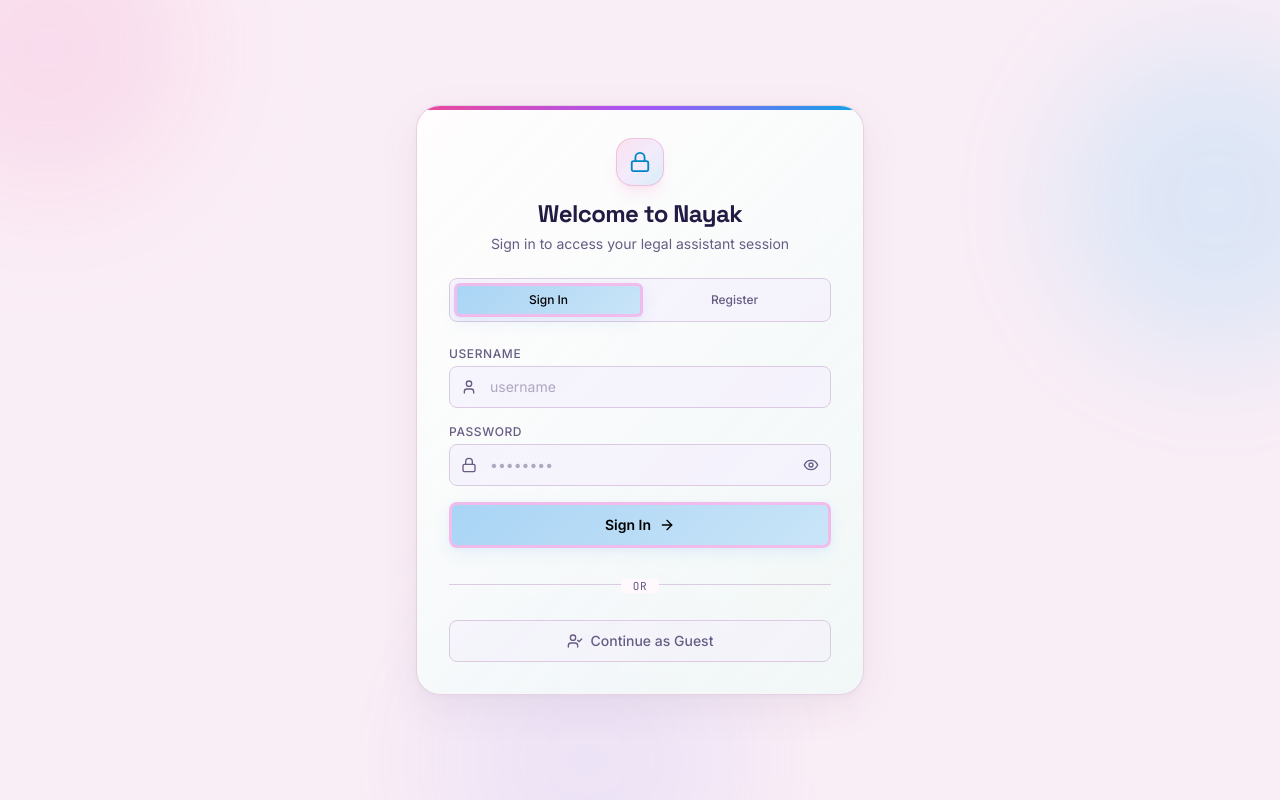
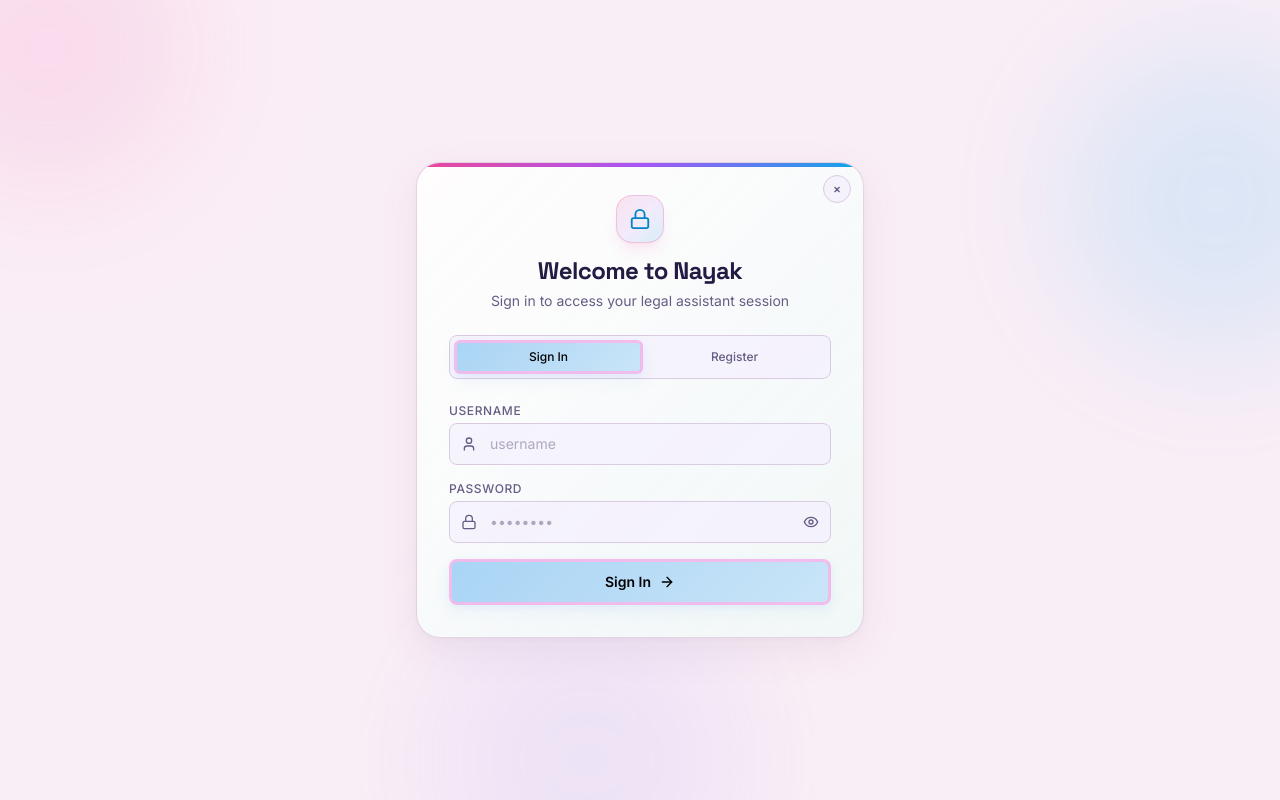
Before and after one commit to Revenant-1/Nayak, a React (Vite) app in the folder frontend/: page / in a window 1280 px wide. Built offline with nearby package versions, Linux system fonts and the light colour scheme; no server answers.

Commit message:
Removed the guest authentication and lets the other use the simple view

```diff
--- a/frontend/src/App.jsx
+++ b/frontend/src/App.jsx
@@ -34,7 +34,15 @@
 // guest-login | authenticated | auth-error
 const initialAuthStatus = (() => {
   const token = localStorage.getItem('auth_token')
-  return token ? 'checking-token' : 'idle'
+  if (!token) return 'idle'
+
+  try {
+    const savedUser = JSON.parse(localStorage.getItem('nayak_user') || 'null')
+    const isGuestUser = savedUser?.user_type === 'guest' || savedUser?.isGuest
+    return isGuestUser ? 'idle' : 'checking-token'
+  } catch {
+    return 'checking-token'
+  }
 })()
 
 // Session state machine values:
@@ -57,6 +65,7 @@
     useState(initialAuthStatus)
 
   const [authError, setAuthError] = useState(null)
+  const [showLogin, setShowLogin] = useState(true)
 
   const [sessionStatus, setSessionStatus] = useState(
     initialSessionStatus,
@@ -87,7 +96,13 @@
   const [showScheme, setShowScheme] =
     useState(false)
 
-  const currentUser = JSON.parse(localStorage.getItem('nayak_user') || 'null')
+  const currentUser = (() => {
+    try {
+      return JSON.parse(localStorage.getItem('nayak_user') || 'null')
+    } catch {
+      return null
+    }
+  })()
   const canRaiseGrievance = currentUser?.user_type !== 'guest' && !currentUser?.isGuest
 
   const [menuOpen, setMenuOpen] = useState(false)
@@ -188,6 +203,7 @@
     async () => {
       setAuthStatus('authenticated')
       setAuthError(null)
+      setShowLogin(false)
       setSessionStatus('creating-session')
 
       setSystemMessage(
@@ -198,6 +214,14 @@
     },
     [createSession],
   )
+
+  const handleCancelLogin = useCallback(() => {
+    setShowLogin(false)
+    setAuthStatus('idle')
+    setAuthError(null)
+    setSessionStatus('initializing')
+    setSystemMessage('Preparing your assistant…')
+  }, [])
 
   const addUserMessage = useCallback(
     (userText) => {
@@ -241,10 +265,32 @@
 
   // Verify saved token on first load
   useEffect(() => {
-    const token =
-      localStorage.getItem('auth_token')
+    const token = localStorage.getItem('auth_token')
 
     if (!token) {
+      setAuthStatus('idle')
+      setSessionStatus('initializing')
+      return
+    }
+
+    try {
+      const savedUser = JSON.parse(localStorage.getItem('nayak_user') || 'null')
+      const isGuestUser = savedUser?.user_type === 'guest' || savedUser?.isGuest
+
+      if (isGuestUser) {
+        localStorage.removeItem('auth_token')
+        localStorage.removeItem('nayak_user')
+        localStorage.removeItem('nayak_session_id')
+        setSessionId(null)
+        setAuthStatus('idle')
+        setSessionStatus('initializing')
+        return
+      }
+    } catch {
+      localStorage.removeItem('auth_token')
+      localStorage.removeItem('nayak_user')
+      localStorage.removeItem('nayak_session_id')
+      setSessionId(null)
       setAuthStatus('idle')
       setSessionStatus('initializing')
       return
@@ -397,6 +443,7 @@
     setSessionId(null)
     setMessages([])
     setAuthStatus('idle')
+    setShowLogin(true)
     setSessionStatus('initializing')
     setAuthError(null)
 
@@ -483,13 +530,14 @@
     error: 'error',
   }[status]
 
-  if (!isAuthenticated) {
+  if (!isAuthenticated && showLogin) {
     return (
       <Login
         onLoginSuccess={handleLoginSuccess}
         onAuthStatusChange={
           handleAuthStatusChange
         }
+        onCancel={handleCancelLogin}
       />
     )
   }
--- a/frontend/src/components/Login.jsx
+++ b/frontend/src/components/Login.jsx
@@ -1,4 +1,4 @@
-import { useState } from 'react'
+import { useState } from "react";
 
 import {
   Lock,
@@ -11,106 +11,105 @@
   Eye,
   EyeOff,
   RefreshCw,
-} from 'lucide-react'
+} from "lucide-react";
 
-import { api } from '../lib/api.js'
+import { api } from "../lib/api.js";
 
-export default function Login({ onLoginSuccess, onAuthStatusChange }) {
-  const [isRegister, setIsRegister] = useState(false)
-  const [username, setUsername] = useState('')
-  const [email, setEmail] = useState('')
-  const [password, setPassword] = useState('')
-  const [showPassword, setShowPassword] = useState(false)
-  const [loading, setLoading] = useState(false)
-  const [statusText, setStatusText] = useState('')
-  const [error, setError] = useState('')
-  const [retryCount, setRetryCount] = useState(0)
+export default function Login({ onLoginSuccess, onAuthStatusChange, onCancel }) {
+  const [isRegister, setIsRegister] = useState(false);
+  const [username, setUsername] = useState("");
+  const [email, setEmail] = useState("");
+  const [password, setPassword] = useState("");
+  const [showPassword, setShowPassword] = useState(false);
+  const [loading, setLoading] = useState(false);
+  const [statusText, setStatusText] = useState("");
+  const [error, setError] = useState("");
+  const [retryCount, setRetryCount] = useState(0);
 
-  const MAX_RETRIES = 1
+  const MAX_RETRIES = 1;
 
-  const runAuthFlow = async (label, authState, action, isGuest = false) => {
-    setError('')
-    setStatusText(label)
-    onAuthStatusChange?.(authState)
-    setLoading(true)
+  const runAuthFlow = async (label, authState, action) => {
+    setError("");
+    setStatusText(label);
+    onAuthStatusChange?.(authState);
+    setLoading(true);
 
     try {
-      const data = await action()
+      const data = await action();
 
       const userObj = {
         user_id: data.user_id,
         username: data.username,
         user_type: data.user_type,
-        ...(isGuest ? {} : isRegister ? { email } : {}),
-        isGuest,
-      }
+      };
 
-      localStorage.setItem('auth_token', data.token)
-      localStorage.setItem('nayak_user', JSON.stringify(userObj))
+      localStorage.setItem("auth_token", data.token);
+      localStorage.setItem("nayak_user", JSON.stringify(userObj));
 
-      onAuthStatusChange?.('authenticated')
-      await onLoginSuccess(userObj)
+      onAuthStatusChange?.("authenticated");
+      await onLoginSuccess(userObj);
     } catch (err) {
       const isNetwork =
-        err?.message?.includes('fetch') ||
-        err?.message?.includes('Network')
+        err?.message?.includes("fetch") || err?.message?.includes("Network");
 
       const message = isNetwork
-        ? 'Could not reach the backend. Check the API server.'
-        : `Authentication failed: ${err.message}`
+        ? "Could not reach the backend. Check the API server."
+        : `Authentication failed: ${err.message}`;
 
-      setError(message)
-      onAuthStatusChange?.('auth-error', message)
+      setError(message);
+      onAuthStatusChange?.("auth-error", message);
     } finally {
-      setLoading(false)
-      setStatusText('')
+      setLoading(false);
+      setStatusText("");
     }
-  }
+  };
 
   const handleSubmit = async (e) => {
-    e.preventDefault()
+    e.preventDefault();
 
-    if (loading) return
+    if (loading) return;
 
     await runAuthFlow(
-      isRegister ? 'Creating your account…' : 'Signing you in…',
-      isRegister ? 'registering' : 'signing-in',
+      isRegister ? "Creating your account…" : "Signing you in…",
+      isRegister ? "registering" : "signing-in",
       () =>
         isRegister
           ? api.register({ username, email, password })
           : api.login({ username, password }),
-    )
+    );
+  };
+
+  async function handleCancel() {
+    setLoading(false);
+    setError("");
+    setStatusText("");
+
+    if (onCancel) {
+      onCancel();
+      return;
+    }
+
+    if (onAuthStatusChange) {
+      onAuthStatusChange("idle");
+    }
   }
+  const handleRetry = async () => {
+    if (loading) return;
 
-  const handleRetry = async () => {
-    if (loading) return
-
-    setRetryCount((prev) => prev + 1)
+    setRetryCount((prev) => prev + 1);
 
     await runAuthFlow(
-      isRegister ? 'Creating your account…' : 'Signing you in…',
-      isRegister ? 'registering' : 'signing-in',
+      isRegister ? "Creating your account…" : "Signing you in…",
+      isRegister ? "registering" : "signing-in",
       () =>
         isRegister
           ? api.register({ username, email, password })
           : api.login({ username, password }),
-    )
-  }
-
-  const handleGuestLogin = async () => {
-    if (loading) return
-
-    await runAuthFlow(
-      'Launching guest access…',
-      'guest-login',
-      () => api.guestLogin(),
-      true,
-    )
-  }
+    );
+  };
 
   return (
     <div className="relative flex h-screen w-screen items-center justify-center overflow-hidden bg-void px-4 font-body text-ink">
-
       {/* Background atmosphere */}
       <div className="pointer-events-none absolute inset-0 overflow-hidden">
         <div className="absolute -left-24 -top-24 h-72 w-72 rounded-full bg-pink-400/15 blur-3xl dark:bg-pink-500/10" />
@@ -122,41 +121,48 @@
 
       {/* Login Card */}
       <div className="glass relative z-10 w-full max-w-md overflow-hidden rounded-3xl p-8">
+        <button
+          type="button"
+          onClick={handleCancel}
+          className="absolute right-3 top-3 inline-flex h-7 w-7 items-center justify-center rounded-full border border-line bg-panel-hi/80 text-xs font-semibold text-mist transition hover:border-pink-500/40 hover:text-ink"
+          aria-label="Cancel login"
+          title="Cancel"
+        >
+          ×
+        </button>
 
         {/* Accent line */}
         <div className="absolute inset-x-0 top-0 h-1 bg-gradient-to-r from-pink-500 via-purple-500 to-sky-500" />
 
         {/* Header */}
         <div className="mb-6 text-center">
-
           <div className="mx-auto mb-3 flex h-12 w-12 items-center justify-center rounded-2xl border border-pink-500/25 bg-gradient-to-br from-pink-500/15 via-purple-500/10 to-sky-500/15 text-sky-600 shadow-lg shadow-pink-500/10 dark:text-sky-300">
             <Lock size={22} />
           </div>
 
           <h2 className="font-display text-2xl font-bold tracking-tight text-ink">
-            {isRegister ? 'Create an Account' : 'Welcome to Nayak'}
+            {isRegister ? "Create an Account" : "Welcome to Nayak"}
           </h2>
 
           <p className="mt-1 text-sm text-mist">
             {isRegister
-              ? 'Register to start your legal assistant session'
-              : 'Sign in to access your legal assistant session'}
+              ? "Register to start your legal assistant session"
+              : "Sign in to access your legal assistant session"}
           </p>
         </div>
 
         {/* Mode Switch */}
         <div className="mb-6 flex rounded-lg border border-line bg-panel-hi/70 p-1">
-
           <button
             type="button"
             onClick={() => {
-              setIsRegister(false)
-              setError('')
+              setIsRegister(false);
+              setError("");
             }}
             className={`flex-1 rounded-md py-1.5 text-xs font-medium transition ${
               !isRegister
-                ? 'gradient-btn shadow-md'
-                : 'text-mist hover:bg-pink-500/5 hover:text-ink'
+                ? "gradient-btn shadow-md"
+                : "text-mist hover:bg-pink-500/5 hover:text-ink"
             }`}
           >
             Sign In
@@ -165,24 +171,22 @@
           <button
             type="button"
             onClick={() => {
-              setIsRegister(true)
-              setError('')
+              setIsRegister(true);
+              setError("");
             }}
             className={`flex-1 rounded-md py-1.5 text-xs font-medium transition ${
               isRegister
-                ? 'gradient-btn shadow-md'
-                : 'text-mist hover:bg-pink-500/5 hover:text-ink'
+                ? "gradient-btn shadow-md"
+                : "text-mist hover:bg-pink-500/5 hover:text-ink"
             }`}
           >
             Register
           </button>
-
         </div>
 
         {/* Error */}
         {error && (
           <div className="mb-4 flex items-center justify-between rounded-lg border border-red-500/30 bg-red-500/10 p-3 text-xs text-red-400">
-
             <div className="flex items-center gap-2">
               <AlertCircle size={16} className="shrink-0" />
               <span>{error}</span>
@@ -199,13 +203,11 @@
                 <RefreshCw size={12} className="inline" /> Retry
               </button>
             )}
-
           </div>
         )}
 
         {/* Form */}
         <form onSubmit={handleSubmit} className="space-y-4">
-
           {/* Username */}
           <div>
             <label className="mb-1 block text-xs font-medium uppercase tracking-wider text-mist">
@@ -267,7 +269,7 @@
               />
 
               <input
-                type={showPassword ? 'text' : 'password'}
+                type={showPassword ? "text" : "password"}
                 required
                 value={password}
                 onChange={(e) => setPassword(e.target.value)}
@@ -280,13 +282,9 @@
                 onClick={() => setShowPassword((prev) => !prev)}
                 className="absolute right-3 top-1/2 -translate-y-1/2 text-mist transition hover:text-ink focus:outline-none"
                 tabIndex={-1}
-                aria-label={showPassword ? 'Hide password' : 'Show password'}
+                aria-label={showPassword ? "Hide password" : "Show password"}
               >
-                {showPassword ? (
-                  <EyeOff size={16} />
-                ) : (
-                  <Eye size={16} />
-                )}
+                {showPassword ? <EyeOff size={16} /> : <Eye size={16} />}
               </button>
             </div>
           </div>
@@ -301,9 +299,7 @@
               <Loader2 size={16} className="animate-spin" />
             ) : (
               <>
-                <span>
-                  {isRegister ? 'Register & Enter' : 'Sign In'}
-                </span>
+                <span>{isRegister ? "Register & Enter" : "Sign In"}</span>
                 <ArrowRight size={16} />
               </>
             )}
@@ -314,34 +310,8 @@
               {statusText}
             </p>
           )}
-
         </form>
-
-        {/* Divider */}
-        <div className="relative my-6 text-center">
-
-          <div className="absolute inset-0 flex items-center">
-            <div className="w-full border-t border-line" />
-          </div>
-
-          <span className="relative bg-panel px-3 font-mono text-[11px] uppercase tracking-wider text-mist">
-            or
-          </span>
-
-        </div>
-
-        {/* Guest */}
-        <button
-          type="button"
-          onClick={handleGuestLogin}
-          disabled={loading}
-          className="flex w-full items-center justify-center gap-2 rounded-lg border border-line bg-panel-hi/50 py-2.5 text-sm font-medium text-mist transition hover:border-pink-500/35 hover:bg-pink-500/10 hover:text-ink disabled:opacity-50"
-        >
-          <UserCheck size={16} />
-          <span>Continue as Guest</span>
-        </button>
-
       </div>
     </div>
-  )
+  );
 }
```
